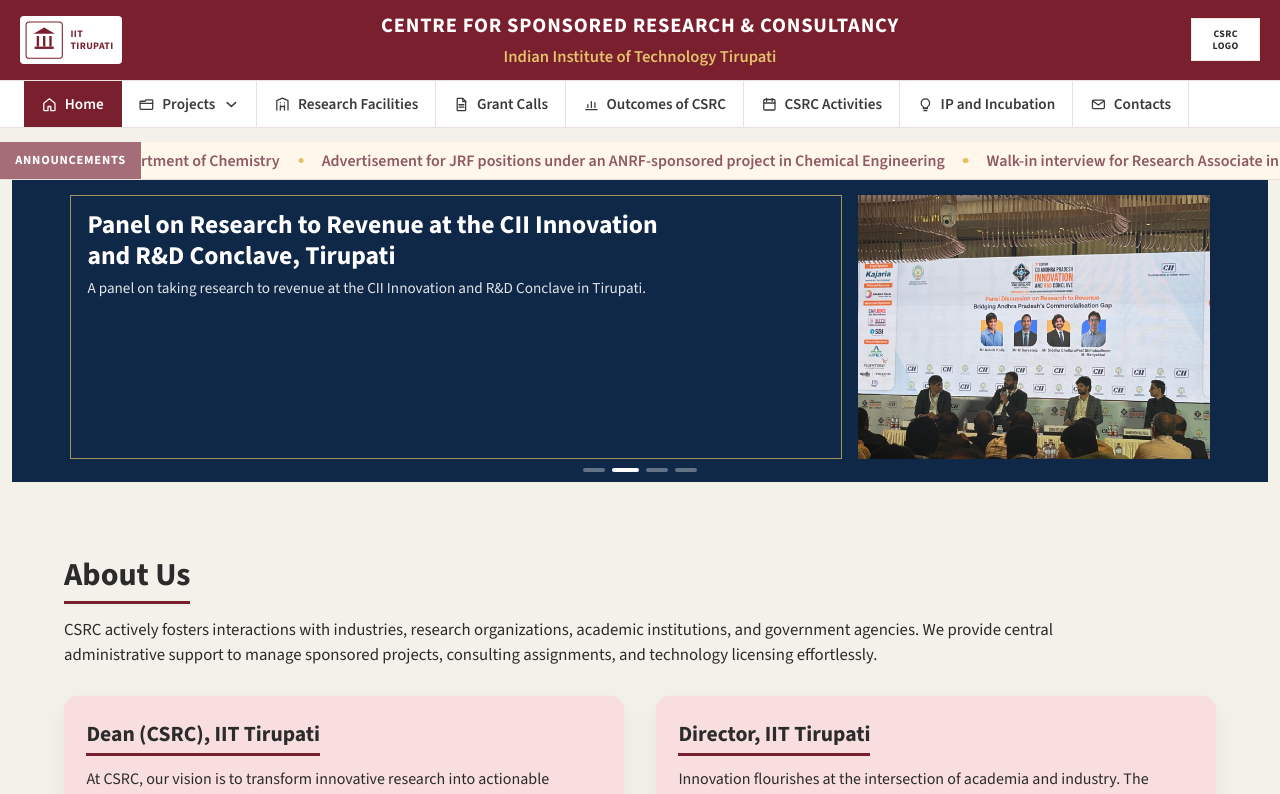
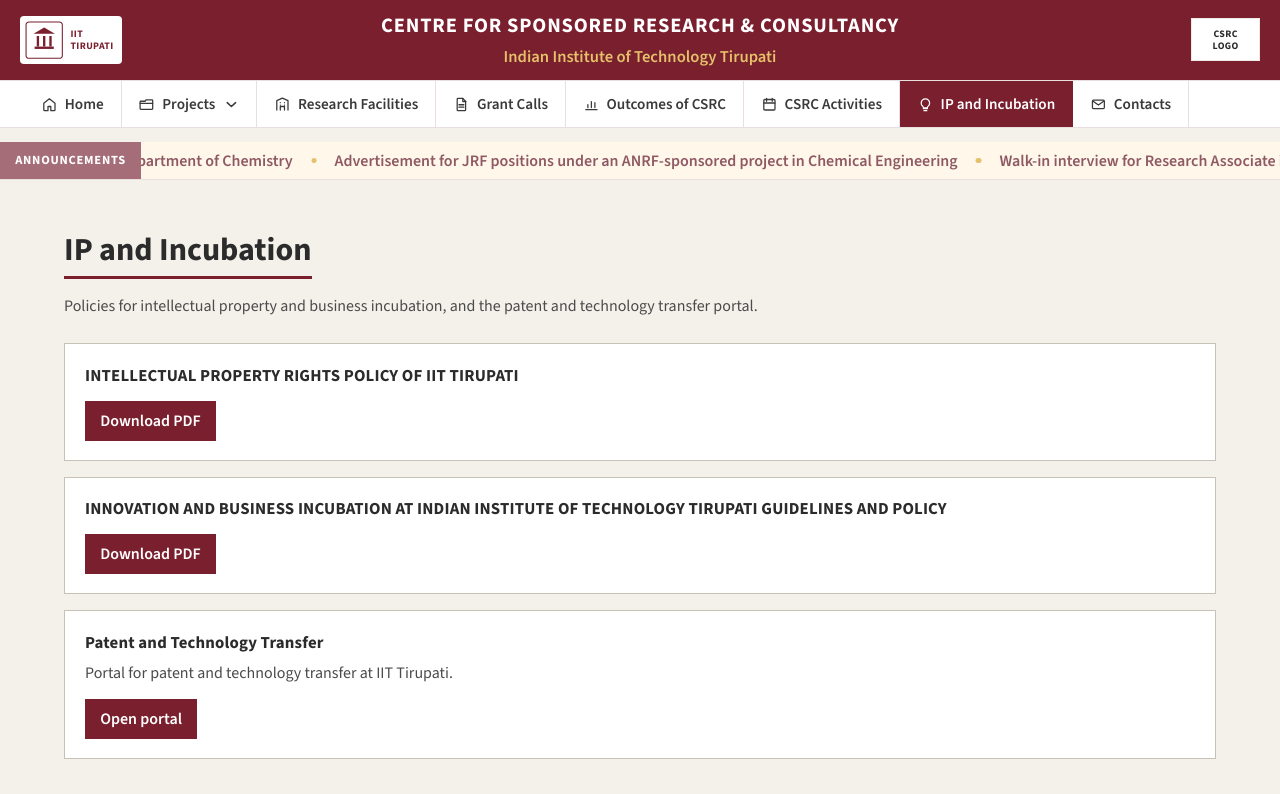
Before and after one commit to ch-sairohith/CSRC-Website, a React (Vite) app in the folder client/: page /ip in a window 1280 px wide. Shown: the top 794 px of the page. Built offline with nearby package versions, Linux system fonts and the light colour scheme.

Commit message:
feat: add IP and Incubation page

```diff
--- a/client/package.json
+++ b/client/package.json
@@ -10,7 +10,8 @@
   },
   "dependencies": {
     "react": "^19.1.1",
-    "react-dom": "^19.1.1"
+    "react-dom": "^19.1.1",
+    "react-router-dom": "^7.18.5"
   },
   "devDependencies": {
     "@vitejs/plugin-react": "^5.0.2",
--- a/client/src/App.jsx
+++ b/client/src/App.jsx
@@ -1,4 +1,5 @@
-import { useEffect, useState } from 'react'
+import { useEffect } from 'react'
+import { Navigate, Route, Routes, useLocation } from 'react-router-dom'
 import About from './components/About.jsx'
 import Footer from './components/Footer.jsx'
 import Header from './components/Header.jsx'
@@ -6,18 +7,32 @@
 import Projects from './components/Projects.jsx'
 import Stats from './components/Stats.jsx'
 import NewsAndJobs from './components/Newsandjobs.jsx'
+import IpIncubation from './components/IpIncubation.jsx'
 
-export default function App() {
-  const [page, setPage] = useState('home')
+function ScrollToTop() {
+  const { pathname } = useLocation()
 
   useEffect(() => {
     window.scrollTo({ top: 0, behavior: 'smooth' })
-  }, [page])
+  }, [pathname])
+
+  return null
+}
+
+function ExternalRedirect({ to }) {
+  useEffect(() => {
+    window.location.replace(to)
+  }, [to])
 
   return (
-    <>
-      <Header page={page} onNavigate={setPage} />
-      {page === 'home' ? (
+    <main className="projects-page">
+      <p className="projects-lead">Redirecting…</p>
+    </main>
+  )
+}
+
+function HomePage() {
+  return (
     <>
       <main>
         <Hero />
@@ -26,11 +41,35 @@
       </main>
       <NewsAndJobs />
     </>
-      ) : (
-        <main>
-          <Projects key={page} kind={page} />
-        </main>
-      )}
+  )
+}
+
+export default function App() {
+  return (
+    <>
+      <ScrollToTop />
+      <Header />
+      <Routes>
+        <Route path="/" element={<HomePage />} />
+        <Route path="/sponsored" element={<main><Projects kind="sponsored" /></main>} />
+        <Route path="/consultancy" element={<main><Projects kind="consultancy" /></main>} />
+        <Route path="/grants" element={<main><Projects kind="grants" /></main>} />
+        <Route path="/ip" element={<main><IpIncubation /></main>} />
+        <Route path="/research-facilities" element={<ExternalRedirect to="https://iittp.ac.in/istem" />} />
+        <Route
+          path="/ip/ipr-policy"
+          element={<ExternalRedirect to="https://files.iittp.ac.in/pdfs/IPR%20Policy.pdf" />}
+        />
+        <Route
+          path="/ip/business-incubation-policy"
+          element={<ExternalRedirect to="https://files.iittp.ac.in/pdfs/csrc/Business%20Incubation%20Policy.pdf" />}
+        />
+        <Route
+          path="/ip/patent-technology-transfer"
+          element={<ExternalRedirect to="https://iittp.ac.in/patent-technology-transfer" />}
+        />
+        <Route path="*" element={<Navigate to="/" replace />} />
+      </Routes>
       <Footer />
     </>
   )
--- a/client/src/components/Header.jsx
+++ b/client/src/components/Header.jsx
@@ -1,21 +1,22 @@
 import { useEffect, useRef, useState } from 'react'
+import { Link, useLocation, useNavigate } from 'react-router-dom'
 import Announcements from './Announcements.jsx'
 
 const links = [
-  { label: 'Home', icon: 'home', page: 'home' },
+  { label: 'Home', icon: 'home', to: '/' },
   {
     label: 'Projects',
     icon: 'projects',
     children: [
-      { label: 'Sponsored Projects', page: 'sponsored' },
-      { label: 'Consultancy Projects', page: 'consultancy' },
+      { label: 'Sponsored Projects', to: '/sponsored' },
+      { label: 'Consultancy Projects', to: '/consultancy' },
     ],
   },
-  { label: 'Research Facilities', icon: 'building', href: 'https://iittp.ac.in/istem' },
-  { label: 'Grant Calls', icon: 'doc', page: 'grants' },
+  { label: 'Research Facilities', icon: 'building', to: '/research-facilities' },
+  { label: 'Grant Calls', icon: 'doc', to: '/grants' },
   { label: 'Outcomes of CSRC', icon: 'chart' },
   { label: 'CSRC Activities', icon: 'calendar' },
-  { label: 'IP and Incubation', icon: 'bulb' },
+  { label: 'IP and Incubation', icon: 'bulb', to: '/ip' },
   { label: 'Contacts', icon: 'mail', href: '#contact' },
 ]
 
@@ -93,7 +94,9 @@
   )
 }
 
-export default function Header({ page, onNavigate }) {
+export default function Header() {
+  const { pathname } = useLocation()
+  const navigate = useNavigate()
   const [menuOpen, setMenuOpen] = useState(false)
   const [navOpen, setNavOpen] = useState(false)
   const [narrow, setNarrow] = useState(false)
@@ -101,7 +104,7 @@
   const navRef = useRef(null)
   const toggleRef = useRef(null)
   const closeRef = useRef(null)
-  const projectsOpen = page === 'consultancy' || page === 'sponsored'
+  const projectsOpen = pathname === '/sponsored' || pathname === '/consultancy'
 
   useEffect(() => {
     function onPointerDown(event) {
@@ -163,11 +166,11 @@
     toggleRef.current?.focus()
   }
 
-  function choose(next) {
+  function choose(to) {
     setMenuOpen(false)
     setNavOpen(false)
     if (document.activeElement instanceof HTMLElement) document.activeElement.blur()
-    onNavigate(next)
+    navigate(to)
   }
 
   return (
@@ -257,37 +260,43 @@
               <div className="nav-drop-panel" role="menu" aria-label="Projects">
                 {link.children.map((child) => (
                   <button
-                    key={child.page}
+                    key={child.to}
                     type="button"
                     role="menuitem"
-                    className={page === child.page ? 'is-active' : undefined}
-                    onClick={() => choose(child.page)}
+                    className={pathname === child.to ? 'is-active' : undefined}
+                    onClick={() => choose(child.to)}
                   >
                     {child.label}
                   </button>
                 ))}
               </div>
             </div>
+          ) : link.to ? (
+            <Link
+              key={link.label}
+              to={link.to}
+              className={pathname === link.to ? 'is-active' : undefined}
+              aria-current={pathname === link.to ? 'page' : undefined}
+              onClick={() => {
+                setNavOpen(false)
+                setMenuOpen(false)
+              }}
+            >
+              <Icon name={link.icon} />
+              {link.label}
+            </Link>
           ) : (
             <a
               key={link.label}
-              href={link.page === 'home' ? '#home' : (link.href ?? '#')}
-              className={link.page && page === link.page ? 'is-active' : undefined}
-              aria-current={link.page && page === link.page ? 'page' : undefined}
-              onClick={
-                link.page
-                  ? (event) => {
-                      event.preventDefault()
-                      choose(link.page)
-                    }
-                  : (event) => {
-                      setNavOpen(false)
-                      setMenuOpen(false)
-                      if (!link.href || link.href.startsWith('http')) return
-                      event.preventDefault()
-                      document.querySelector(link.href)?.scrollIntoView({ behavior: 'smooth', block: 'start' })
-                    }
-              }
+              href={link.href ?? '#'}
+              className={undefined}
+              onClick={(event) => {
+                setNavOpen(false)
+                setMenuOpen(false)
+                if (!link.href || link.href.startsWith('http')) return
+                event.preventDefault()
+                document.querySelector(link.href)?.scrollIntoView({ behavior: 'smooth', block: 'start' })
+              }}
             >
               <Icon name={link.icon} />
               {link.label}
--- /dev/null
+++ b/client/src/components/IpIncubation.jsx
@@ -0,0 +1,48 @@
+import { Link } from 'react-router-dom'
+
+const items = [
+  {
+    title: 'INTELLECTUAL PROPERTY RIGHTS POLICY OF IIT TIRUPATI',
+    to: '/ip/ipr-policy',
+    action: 'Download PDF',
+  },
+  {
+    title:
+      'INNOVATION AND BUSINESS INCUBATION AT INDIAN INSTITUTE OF TECHNOLOGY TIRUPATI GUIDELINES AND POLICY',
+    to: '/ip/business-incubation-policy',
+    action: 'Download PDF',
+  },
+  {
+    title: 'Patent and Technology Transfer',
+    text: 'Portal for patent and technology transfer at IIT Tirupati.',
+    to: '/ip/patent-technology-transfer',
+    action: 'Open portal',
+  },
+]
+
+export default function IpIncubation() {
+  return (
+    <section className="projects-page" aria-labelledby="ip-heading">
+      <div className="section-wrap">
+        <h1 id="ip-heading" tabIndex={-1}>
+          IP and Incubation
+        </h1>
+        <p className="projects-lead">
+          Policies for intellectual property and business incubation, and the patent and technology
+          transfer portal.
+        </p>
+        <ul className="ip-list">
+          {items.map((item) => (
+            <li key={item.to}>
+              <h2>{item.title}</h2>
+              {item.text ? <p>{item.text}</p> : null}
+              <Link className="ip-link" to={item.to}>
+                {item.action}
+              </Link>
+            </li>
+          ))}
+        </ul>
+      </div>
+    </section>
+  )
+}
--- a/client/src/index.css
+++ b/client/src/index.css
@@ -1342,6 +1342,46 @@
   color: #4b4b4b;
 }
 
+.ip-list {
+  display: grid;
+  gap: 1rem;
+  margin: 1.6rem 0 0;
+  padding: 0;
+  list-style: none;
+}
+
+.ip-list li {
+  padding: 1.15rem 1.25rem 1.2rem;
+  background: #fff;
+  border: 1px solid #c8c1b6;
+}
+
+.ip-list h2 {
+  margin: 0;
+  font-size: 1.05rem;
+  font-weight: 700;
+  line-height: 1.45;
+  letter-spacing: 0.01em;
+}
+
+.ip-list p {
+  margin: 0.45rem 0 0;
+  color: #4b4b4b;
+}
+
+.ip-link {
+  display: inline-flex;
+  margin-top: 0.85rem;
+  padding: 0.5rem 0.95rem;
+  background: var(--maroon);
+  color: #fff;
+  font-weight: 600;
+}
+
+.ip-link:hover {
+  background: var(--maroon-deep);
+}
+
 .projects-search {
   display: flex;
   align-items: center;
--- a/client/src/main.jsx
+++ b/client/src/main.jsx
@@ -1,10 +1,15 @@
 import { StrictMode } from 'react'
 import { createRoot } from 'react-dom/client'
+import { BrowserRouter } from 'react-router-dom'
 import App from './App.jsx'
 import './index.css'
 
+const basename = import.meta.env.BASE_URL.replace(/\/$/, '')
+
 createRoot(document.getElementById('root')).render(
   <StrictMode>
-    <App />
+    <BrowserRouter basename={basename}>
+      <App />
+    </BrowserRouter>
   </StrictMode>,
 )
```
Also changed, not shown: 1 other file (tests, documents, lock files or other folders). Lines whose indentation alone changed are shown as unchanged.
